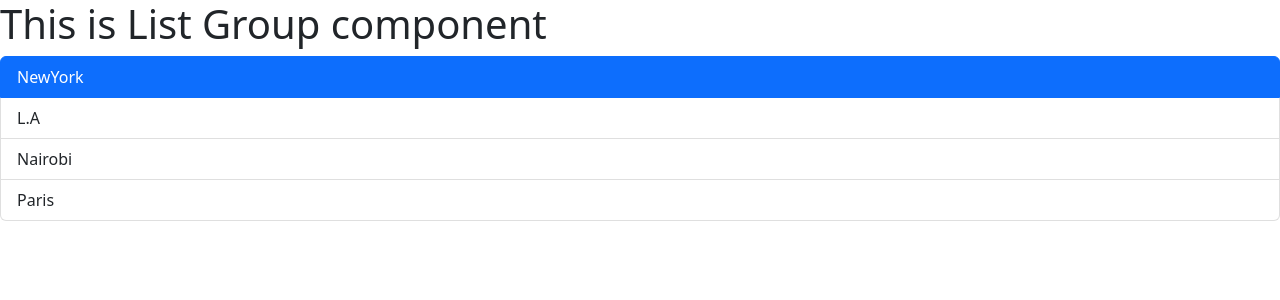
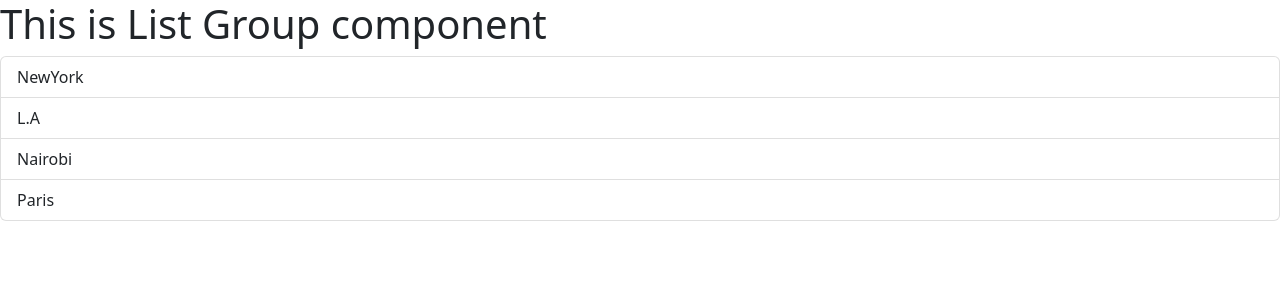
Before and after one commit to KabongeHajarah/app-react, a React (Vite) app: page / in a window 1280 px wide. Shown: the top 300 px of the page. Built offline with nearby package versions, Linux system fonts and the light colour scheme.

Commit message:
ClickEvents and active state

```diff
--- a/src/components/ListGroup.tsx
+++ b/src/components/ListGroup.tsx
@@ -1,4 +1,5 @@
-import { MouseEvent } from "react";
+import { useState } from "react";
+
 
 function ListGroup() {
     const items =[
@@ -7,15 +8,17 @@ function ListGroup() {
         'Nairobi',
         'Paris'
     ];
-let selectedIndex=0;
+
+//Hook
+const [selectedIndex, setSelectedIndex]=useState(-1);
 
 
   const getMessage=()=>{
     return     items.length===0? <h2>Sorry! No item found</h2>:null
   }
    //type annotation
-   //Event Handler
-const handleClick =(event:MouseEvent)=> console.log(event);
+
+
 
 
   return (
@@ -29,7 +32,9 @@ const handleClick =(event:MouseEvent)=> console.log(event);
   <li
   className= {selectedIndex===index?"list-group-item active" :'list-group-item'}
   key={item}
-     onClick={handleClick}>{item}</li>)}
+     onClick={()=>{
+        setSelectedIndex(index);
+     }}>{item}</li>)}
 
     </ul>
     </>
```
